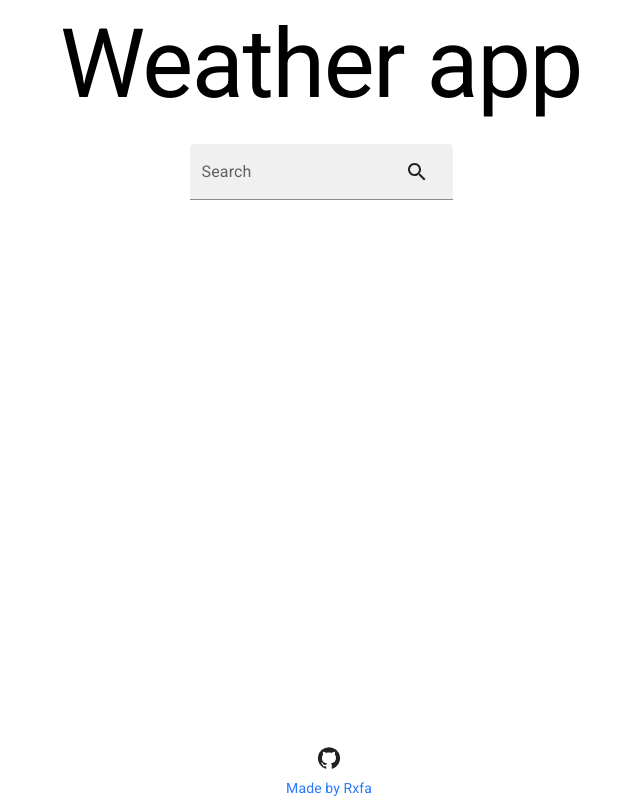
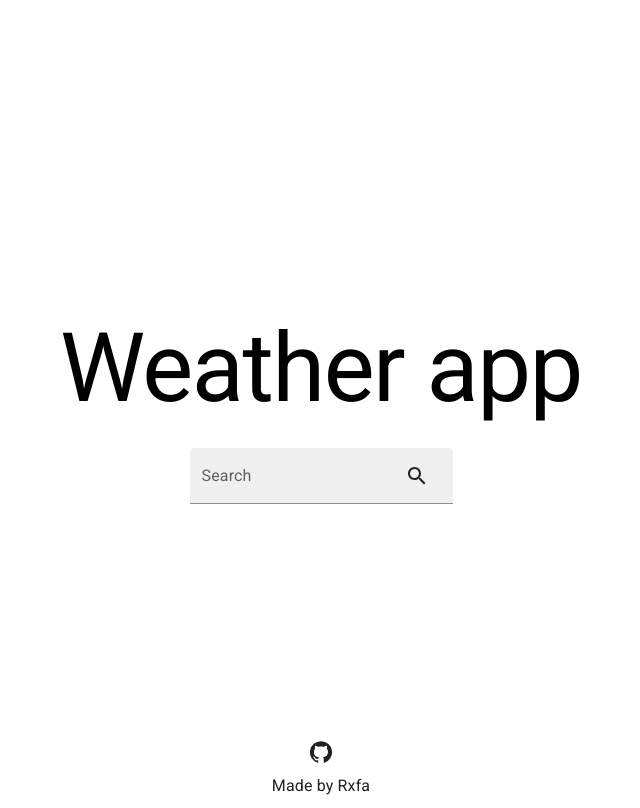
Before and after one commit to Rxfa/weather-app, a React (Create React App) app in the folder frontend/: page / in a window 1280 px wide. Shown: the whole page, without its empty margins (319-959 px from the left). Built offline with nearby package versions, Linux system fonts and the light colour scheme.

Commit message:
Center search bar

```diff
--- a/frontend/src/App.js
+++ b/frontend/src/App.js
@@ -9,7 +9,6 @@ import ThemeProvider from '@mui/material/styles/ThemeProvider';
 import theme from './themes/theme';
 import Box from '@mui/material/Box';
 import Typography from '@mui/material/Typography';
-
 
 const App = () =>{
   const [lat, setLat] = useState(null);
@@ -66,6 +65,12 @@ const App = () =>{
         justifyContent={'center'}
         alignItems={'center'}
         textAlign={'center'}
+        sx={{
+          display: 'flex',
+          flexDirection: 'column',
+          height: 'inherit',
+          width: 'inherit',
+        }}
       >
         <Typography
           variant='h1'
--- a/frontend/src/components/Footer.js
+++ b/frontend/src/components/Footer.js
@@ -7,23 +7,23 @@ const Footer = () => (
   <Box
     textAlign={'center'}
     sx={{
+      height: 'fit-content',
       width: '100%',
-      position: 'fixed',
+      position: 'absolute',
       bottom: 0,
     }}>
     <IconButton
       variant={'outlined'}
-      href={'https://github.com/Rxfa'}
+      href={'https://github.com/rxfa'}
     >
       <GitHubIcon
-        size={'large'}
         color={'primary'}
       />
     </IconButton>
     <Typography
-      variant={'subtitle2'}
+      variant={'subtitle1'}
       component={'h2'}
-      color={'secondary'}
+      color={'primary'}
     >
           Made by Rxfa
     </Typography>
--- a/frontend/src/components/Form.js
+++ b/frontend/src/components/Form.js
@@ -7,7 +7,13 @@ import Box from '@mui/material/Box';
 
 
 const Form = ({formSubmit, inputChange, inputValue}) => (
-  <Box mt={3}>
+  <Box
+    mt={3}
+    sx={{
+      alignItems: 'center',
+      width: 'fit-content',
+    }}
+  >
     <form onSubmit={formSubmit}>
       <TextField
         type="text"
--- a/frontend/src/components/Profile.js
+++ b/frontend/src/components/Profile.js
@@ -4,11 +4,8 @@ import Grid from '@mui/material/Unstable_Grid2';
 import Typography from '@mui/material/Typography';
 import ThemeProvider from '@mui/material/styles/ThemeProvider';
 import theme from '../themes/theme';
-import {FontAwesomeIcon} from '@fortawesome/react-fontawesome';
-import '@fortawesome/fontawesome-free-solid';
 import AccessTimeIcon from '@mui/icons-material/AccessTime';
 import AirIcon from '@mui/icons-material/Air';
-import ThermostatIcon from '@mui/icons-material/Thermostat';
 import iconSwitch from './WeatherIcon';
 
 
--- a/package.json
+++ b/package.json
@@ -3,6 +3,7 @@
     "@fortawesome/fontawesome": "^1.1.8",
     "@fortawesome/fontawesome-free-solid": "^5.0.13",
     "@fortawesome/fontawesome-svg-core": "^6.2.0",
+    "@fortawesome/free-brands-svg-icons": "^6.2.0",
     "@fortawesome/free-regular-svg-icons": "^6.2.0",
     "@fortawesome/free-solid-svg-icons": "^6.2.0",
     "@fortawesome/react-fontawesome": "^0.2.0",
```
Also changed, not shown: 2 other files (tests, documents, lock files or other folders).
